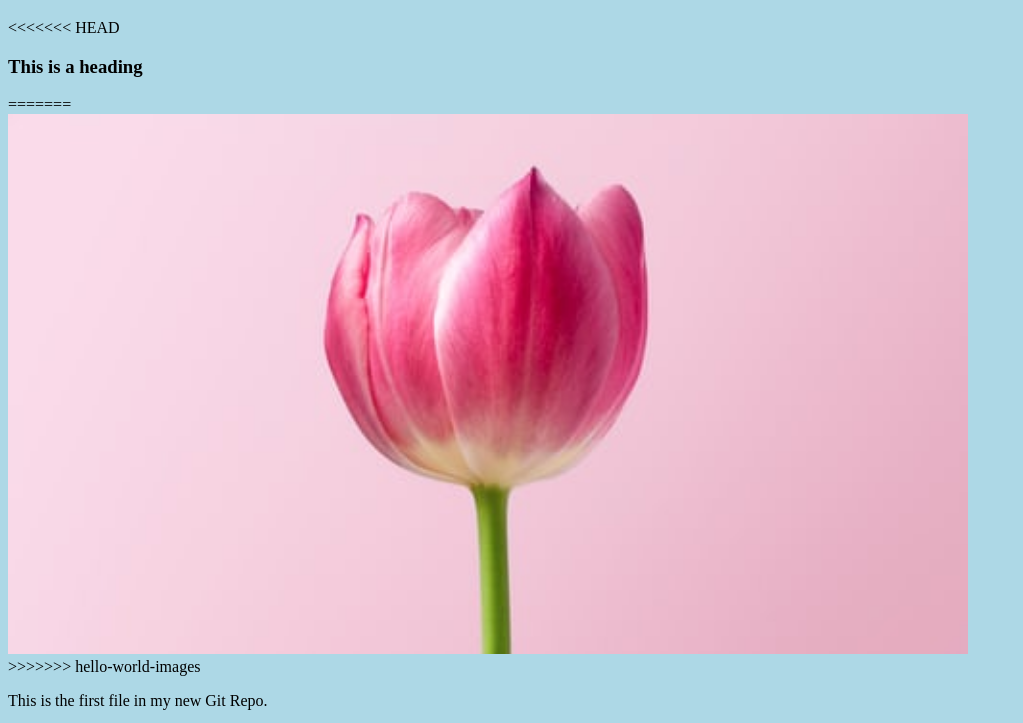
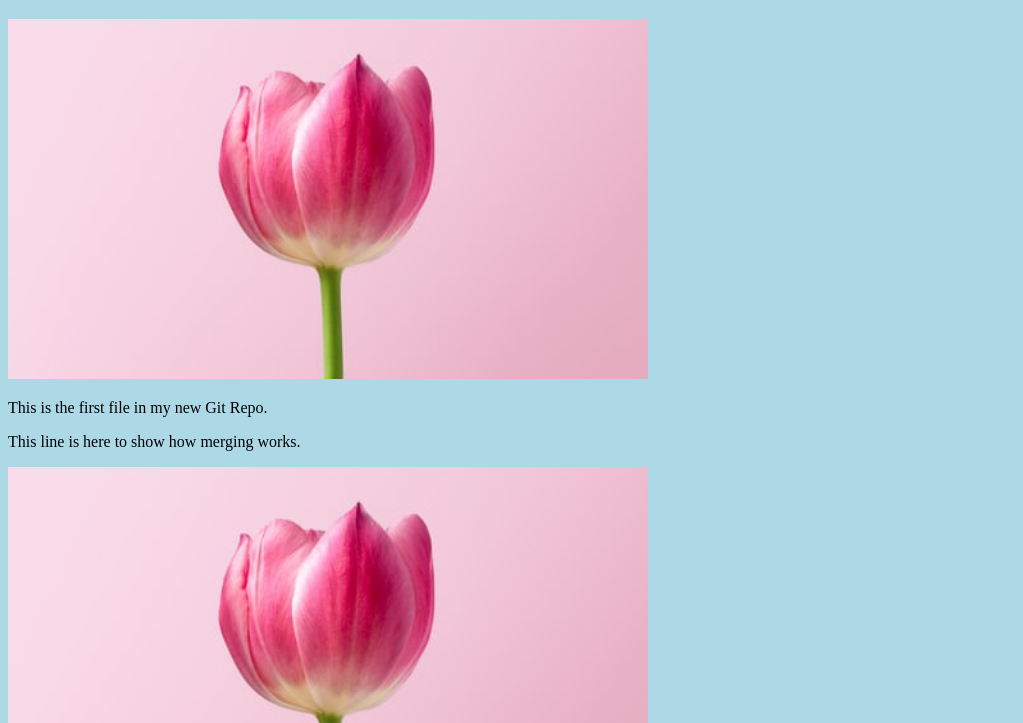
Before and after one commit to tahmina-akhtar/hello-world, a plain HTML site: page index.html in a window 1280 px wide. Shown: the part 61-784 px from the top of the page, without its empty margins (0-1023 px from the left). Drawn offline with Linux system fonts and the light colour scheme.

Commit message:
Updated index.html, Resized image

```diff
--- a/index.html
+++ b/index.html
@@ -7,17 +7,10 @@
 <body>
 
 <h1>Hello world!</h1>
-<<<<<<< HEAD
-<h3>This is a heading</h3>
-=======
-<div><img src="fl3.jpg" alt="Hello World from Space"
-    style="width:100%;max-width:960px"></div>
->>>>>>> hello-world-images
+<div><img src="fl3.jpg" alt="Hello World from Space" style="width:100%;max-width:640px"></div>
 <p>This is the first file in my new Git Repo.</p>
-<p>A new line in our file!</p>
-<div><img src="fl3.jpg" alt="Hello World from Space"
-    style="width:100%;max-width:960px"></div>
-
+<p>This line is here to show how merging works.</p>
+<div><img src="fl3.jpg" alt="Hello Git" style="width:100%;max-width:640px"></div>
 
 </body>
 </html>
```
